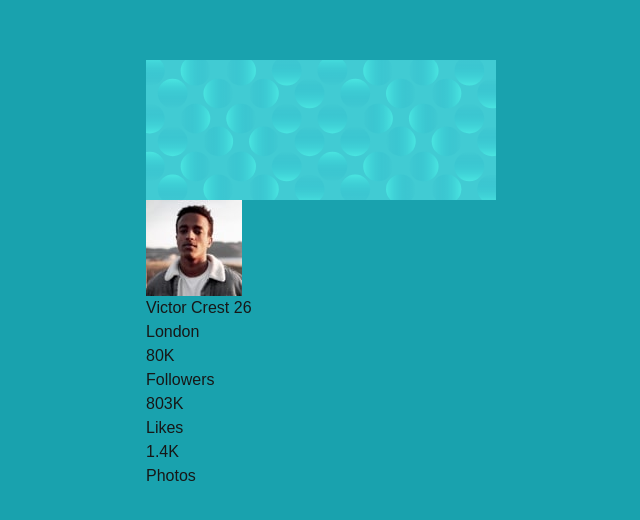
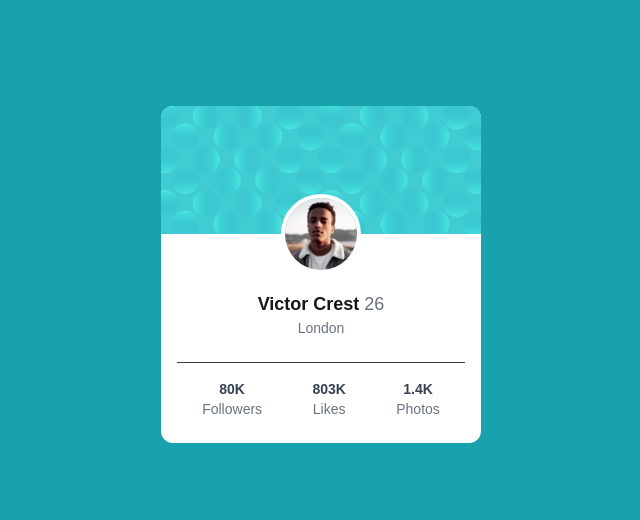
Before and after one commit to Vidhanraval/form, a Next.js app: page /ProfileCard in a window 1280 px wide. Shown: the part 126-646 px from the top of the page, without its empty margins (319-959 px from the left). Built offline with nearby package versions, Linux system fonts and the light colour scheme.

Commit message:
added profile

```diff
--- a/src/components/profile/profile.tsx
+++ b/src/components/profile/profile.tsx
@@ -2,30 +2,48 @@ import React from 'react'
 
 const profile = () => {
     return (
-            <div className="flex justify-center items-center h-screen w-screen bg-[hsl(185,75%,39%)]">
-                <div className="">
-                    <img src="/bg-pattern-card.svg" alt="" className="w-350px justify-center items-center" />
-                        <div className="wrapper">
-                            <img src="image-victor.jpg" alt="" />
-                                <h2>Victor Crest <span>26</span></h2>
-                                <p>London</p>
-                                <div className="footer">
-                                    <div>
-                                        <p className="num">80K</p>
-                                        <p>Followers</p>
-                                    </div>
-                                    <div>
-                                        <p className="num">803K</p>
-                                        <p>Likes</p>
-                                    </div>
-                                    <div>
-                                        <p className="num">1.4K</p>
-                                        <p>Photos</p>
-                                    </div>
-                                </div>
+        <div className="flex justify-center items-center h-screen w-screen bg-[hsl(185,75%,39%)]">
+            <div className="bg-white rounded-xl w-80 text-center overflow-hidden">
+                {/* Top image with relative container */}
+                <div className="relative">
+                    <img src="/bg-pattern-card.svg" alt="Background" width={320} height={120} className="w-full" />
+
+                    {/* Profile image overlapping */}
+                    <div className="absolute left-1/2 transform -translate-x-1/2 -bottom-10">
+                        <img
+                            src="/image-victor.jpg"
+                            alt="Victor"
+                            width={80}
+                            height={80}
+                            className="rounded-full border-4 border-white"
+                        />
+                    </div>
+                </div>
+
+                <div className="mt-14 px-4 pb-6">
+                    <h2 className="text-lg font-bold">
+                        Victor Crest <span className="text-gray-500 font-normal">26</span>
+                    </h2>
+                    <p className="text-gray-500 text-sm mb-6">London</p>
+
+                    <div className="flex justify-around border-t pt-4 text-sm text-gray-700">
+                        <div className="text-center">
+                            <p className="font-bold">80K</p>
+                            <p className="text-gray-500">Followers</p>
                         </div>
+                        <div className="text-center">
+                            <p className="font-bold">803K</p>
+                            <p className="text-gray-500">Likes</p>
+                        </div>
+                        <div className="text-center">
+                            <p className="font-bold">1.4K</p>
+                            <p className="text-gray-500">Photos</p>
+                        </div>
+                    </div>
                 </div>
             </div>
+        </div>
+
     )
 }
 
```
